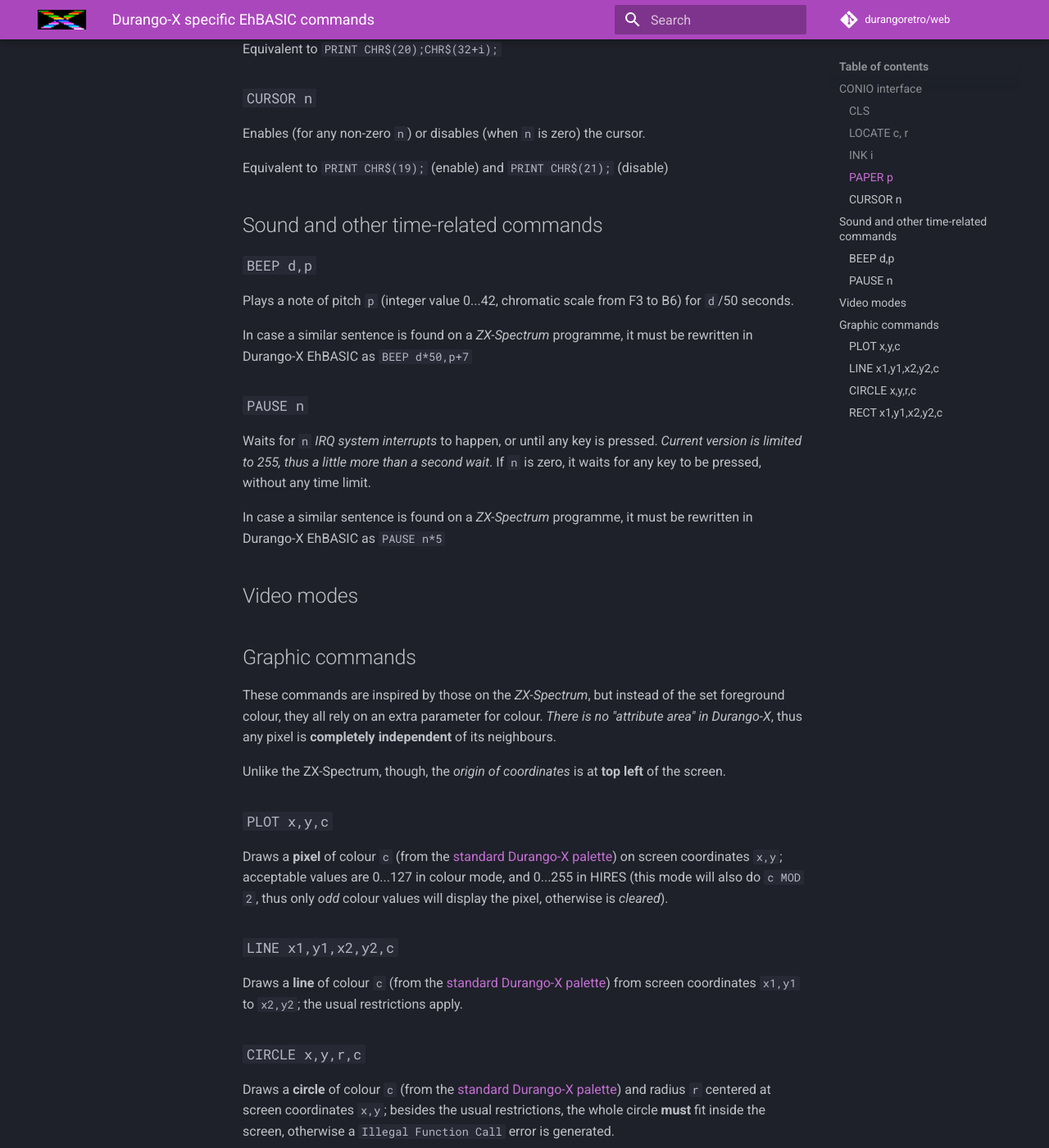
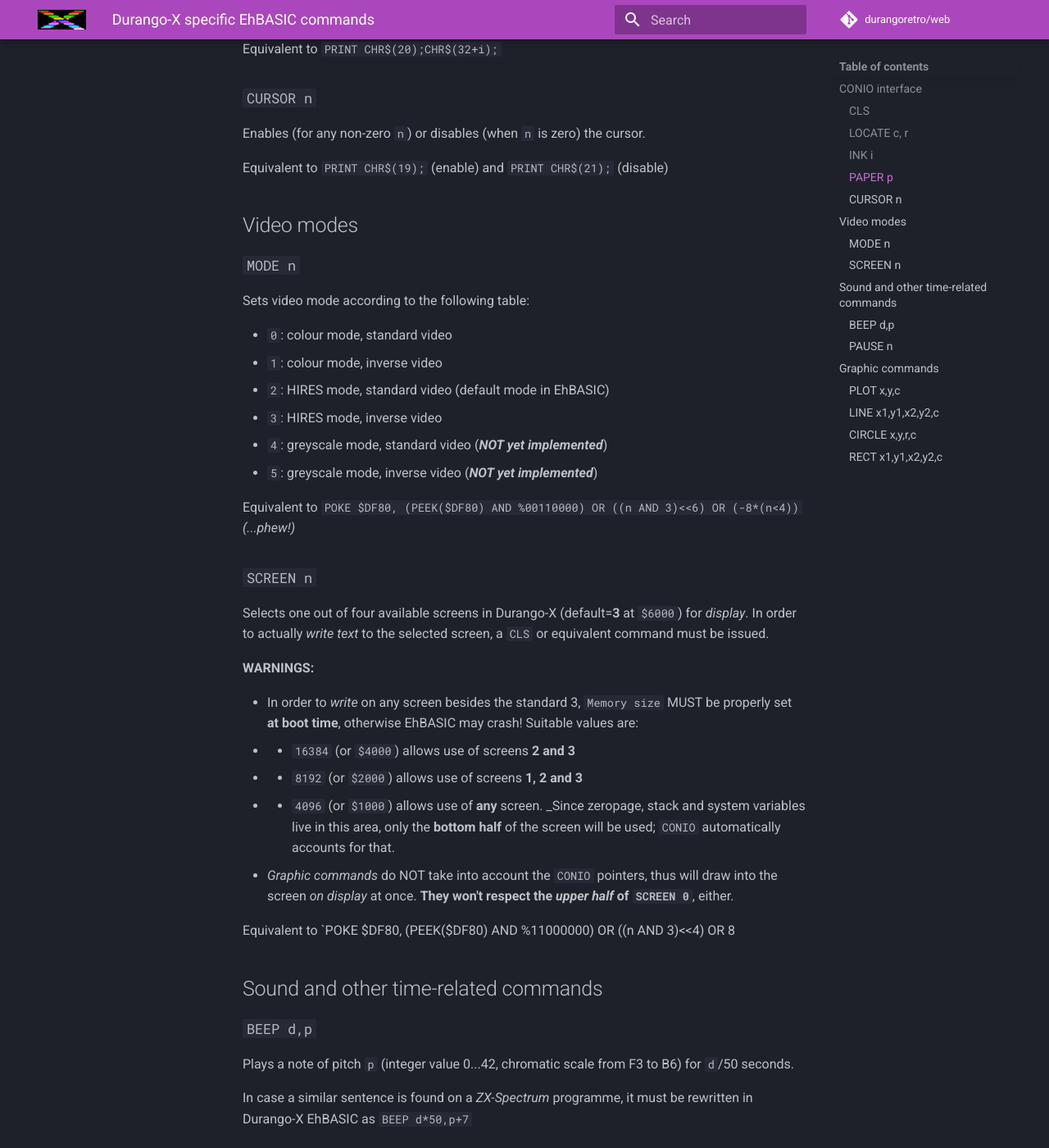
Before and after one commit to durangoretro/web, an MkDocs documentation site: the page built from docs/software/ehbasic.md, in a window 1280 px wide and 1400 px high, scrolled down 1227 px. Shown: the whole window at 82% size. Built offline with MkDocs 1.6.1 and Material for MkDocs 9.7.7, drawn with Linux system fonts in a browser that asks for light colours; comment, search, counter and statistics services are not loaded.

Commit message:
complete new BASIC commands

```diff
--- a/docs/software/ehbasic.md
+++ b/docs/software/ehbasic.md
@@ -45,6 +45,36 @@
 
 Equivalent to `PRINT CHR$(19);` (enable) and `PRINT CHR$(21);` (disable)
 
+## Video modes
+
+### `MODE n`
+
+Sets video mode according to the following table:
+
+* `0`: colour mode, standard video
+* `1`: colour mode, inverse video
+* `2`: HIRES mode, standard video (default mode in EhBASIC)
+* `3`: HIRES mode, inverse video
+* `4`: greyscale mode, standard video (_**NOT yet implemented**_)
+* `5`: greyscale mode, inverse video (_**NOT yet implemented**_)
+
+Equivalent to `POKE $DF80, (PEEK($DF80) AND %00110000) OR ((n AND 3)<<6) OR (-8*(n<4))` _(...phew!)_
+
+### `SCREEN n`
+
+Selects one out of four available screens in Durango-X (default=**3** at `$6000`) for _display_. In order to actually _write text_ to the selected screen,
+a `CLS` or equivalent command must be issued.
+
+**WARNINGS:**
+
+* In order to _write_ on any screen besides the standard 3, `Memory size` MUST be properly set **at boot time**, otherwise EhBASIC may crash! Suitable values are:
+* * `16384` (or `$4000`) allows use of screens **2 and 3**
+* * `8192` (or `$2000`) allows use of screens **1, 2 and 3**
+* * `4096` (or `$1000`) allows use of **any** screen. _Since zeropage, stack and system variables live in this area, only the **bottom half** of the screen will be used; `CONIO` automatically accounts for that.
+* _Graphic commands_ do NOT take into account the `CONIO` pointers, thus will draw into the screen _on display_ at once. **They won't respect the _upper half_ of `SCREEN 0`**, either.
+
+Equivalent to `POKE $DF80, (PEEK($DF80) AND %11000000) OR ((n AND 3)<<4) OR 8
+
 ## Sound and other time-related commands
 
 ### `BEEP d,p`
```
Also changed, not shown: other parts of docs/software/ehbasic.md (+0 -2 lines).
